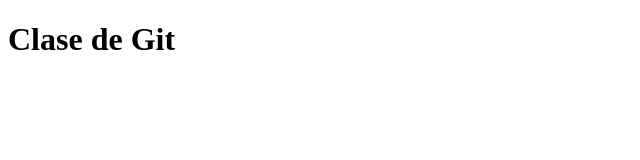
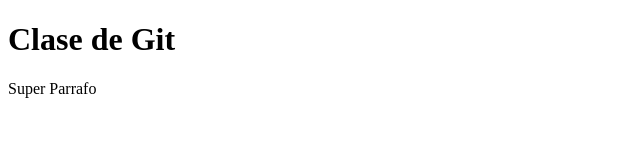
Before and after one commit to CaroMV/Git-ejemplo, a plain HTML site: page index.html in a window 1280 px wide. Shown: the whole page, without its empty margins (0-640 px from the left). Drawn offline with Linux system fonts and the light colour scheme.

Commit message:
Crear un parrafo en index.html

```diff
--- a/index.html
+++ b/index.html
@@ -7,5 +7,6 @@
 </head>
 <body>
     <h1>Clase de Git</h1>
+    <p>Super Parrafo</p>
 </body>
 </html>
```
